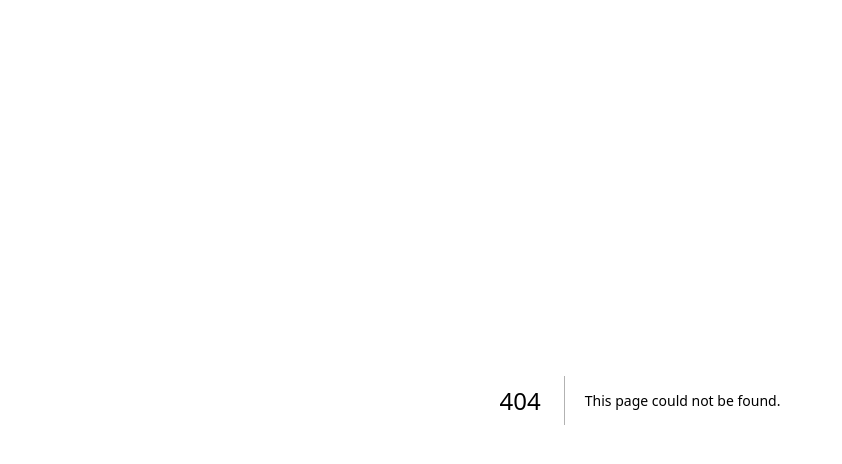
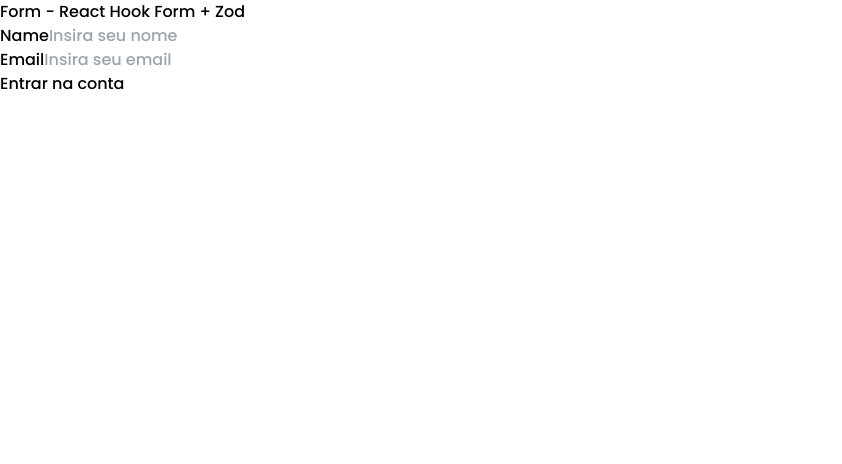
Before and after one commit to guilhermeborim/next-guide, a Next.js app: page /forms in a window 1280 px wide. Before the commit this address had no page. Shown: the top 464 px of the page, without its empty margins (0-842 px from the left). Built offline with nearby package versions, Linux system fonts and the light colour scheme.

Commit message:
react-hook-form and zod

```diff
--- a/package.json
+++ b/package.json
@@ -9,9 +9,12 @@
     "lint": "next lint"
   },
   "dependencies": {
+    "@hookform/resolvers": "^3.3.4",
     "next": "14.1.4",
     "react": "^18",
-    "react-dom": "^18"
+    "react-dom": "^18",
+    "react-hook-form": "^7.51.3",
+    "zod": "^3.23.4"
   },
   "devDependencies": {
     "@rocketseat/eslint-config": "^2.2.2",
--- /dev/null
+++ b/src/app/forms/page.tsx
@@ -0,0 +1,92 @@
+'use client'
+import { zodResolver } from '@hookform/resolvers/zod'
+import { useState } from 'react'
+import { useForm } from 'react-hook-form'
+import * as z from 'zod'
+
+type UserProps = {
+  id: number
+  name: string
+}
+type ErrorsProps = {
+  name: string
+  email: string
+}
+export default function FormPage() {
+  const [users, setUsers] = useState<UserProps[]>([])
+  const formUserDetailsSchema = z.object({
+    name: z.string().nonempty('O campo nome é obrigátorio!'),
+    email: z.string().email('O campo email é obrigátorio!'),
+  })
+  const {
+    register,
+    handleSubmit,
+    formState: { errors, isSubmitting },
+  } = useForm<ErrorsProps>({
+    resolver: zodResolver(formUserDetailsSchema),
+  })
+
+  async function onSubmitFormUser() {
+    try {
+      const response = await fetch('https://jsonplaceholder.typicode.com/users')
+      const users = (await response.json()) as UserProps[]
+      setUsers(users)
+    } catch {
+      console.log('error')
+    }
+  }
+  return (
+    <div>
+      <h1>Form - React Hook Form + Zod</h1>
+      <div>
+        <form
+          onSubmit={handleSubmit(onSubmitFormUser)}
+          className="flex flex-col gap-4"
+        >
+          <div className="flex flex-col gap-2 ">
+            <label htmlFor="name">Name</label>
+            <input
+              {...register('name')}
+              type="text"
+              placeholder="Insira seu nome"
+              className="border border-red-500 text-white bg-black p-2"
+            />
+            {errors.name && (
+              <h1 className="text-red-500 text-xs font-semibold">
+                {errors.name?.message}
+              </h1>
+            )}
+          </div>
+          <div className="flex flex-col gap-2 ">
+            <label htmlFor="email">Email</label>
+            <input
+              {...register('email')}
+              type="email"
+              placeholder="Insira seu email"
+              className="border border-red-500 text-white bg-black p-2"
+            />
+            {errors.email && (
+              <h1 className="text-red-500 text-xs font-semibold">
+                {errors.email?.message}
+              </h1>
+            )}
+          </div>
+          <button
+            type="submit"
+            className="bg-black text-white disabled:bg-black/30 py-2"
+            disabled={isSubmitting}
+          >
+            Entrar na conta
+          </button>
+        </form>
+        <div>
+          {isSubmitting ? (
+            <h1>Carregando...</h1>
+          ) : (
+            users.map((user) => <li key={user.id}>{user.name}</li>)
+          )}
+        </div>
+      </div>
+    </div>
+  )
+}
```
Also changed, not shown: 1 other file (tests, documents, lock files or other folders).
